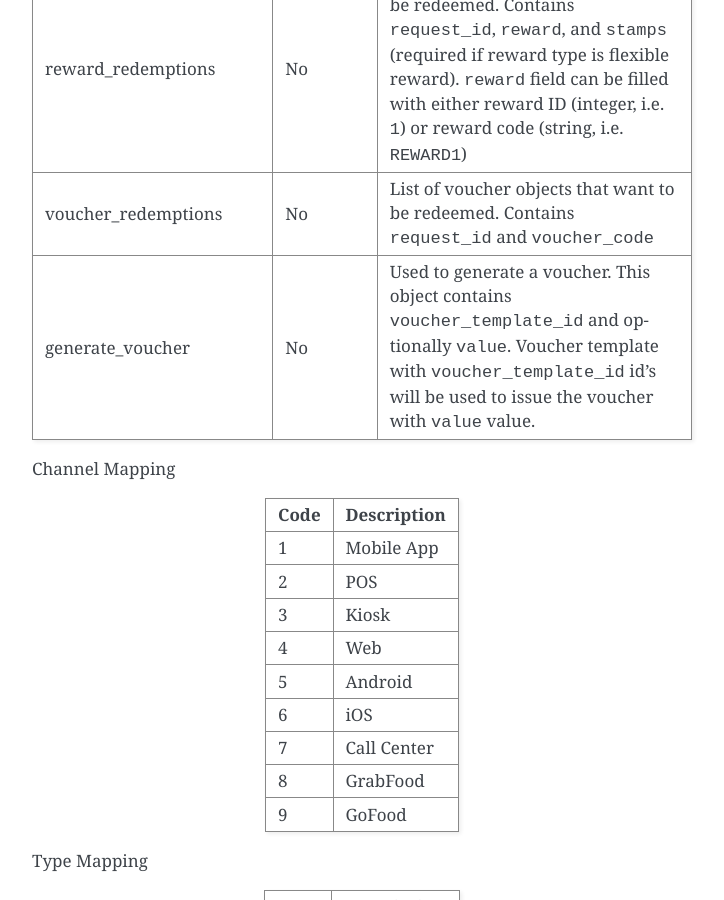
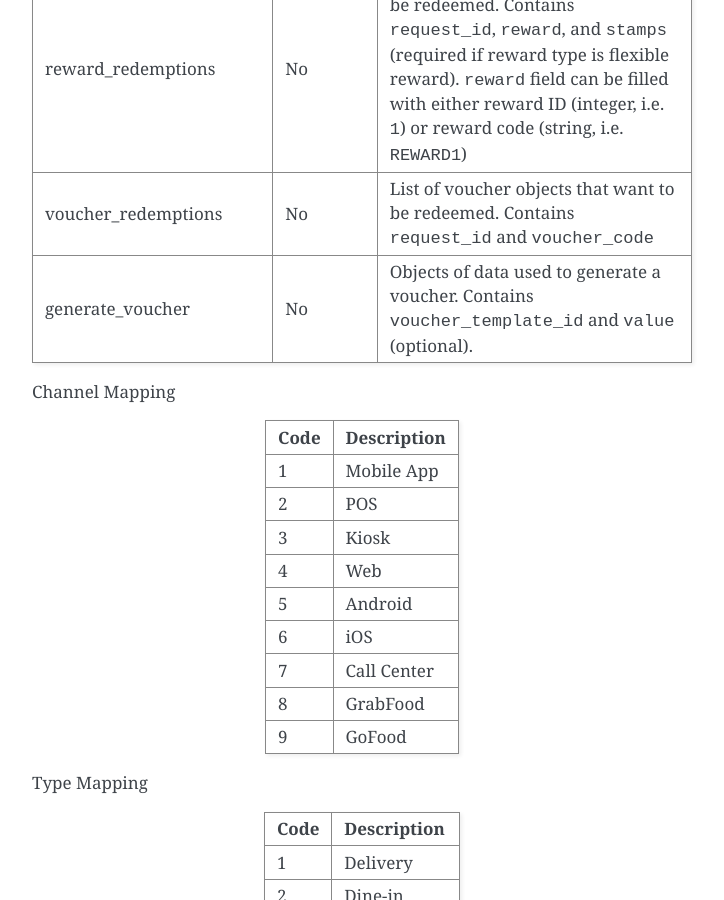
Before and after one commit to ui/stamps-api-docs, a Sphinx documentation site: the page built from source/transaction_api.rst, in a window 1280 px wide and 900 px high, scrolled down 7824 px. Shown: the whole window, without its empty margins (388-1112 px from the left). Built offline with Sphinx 7.4.7, drawn with Linux system fonts in a browser that asks for light colours; some of the changed text lies outside the part shown.

Commit message:
Update example and parameter table

```diff
--- a/source/transaction_api.rst
+++ b/source/transaction_api.rst
@@ -300,7 +300,7 @@ employee_code               No          Employee code of sender employee
 extra_data                  No          Additional data for further processing
 reward_redemptions          No          List of reward objects that want to be redeemed. Contains ``request_id``, ``reward``, and ``stamps`` (required if reward type is flexible reward). ``reward`` field can be filled with either reward ID (integer, i.e. ``1``) or reward code (string, i.e. ``REWARD1``)
 voucher_redemptions         No          List of voucher objects that want to be redeemed. Contains ``request_id`` and ``voucher_code``
-generate_voucher            No          Used to generate a voucher. This object contains ``voucher_template_id`` and optionally ``value``. Voucher template with ``voucher_template_id`` id's will be used to issue the voucher with ``value`` value.
+generate_voucher            No          Objects of data used to generate a voucher. Contains ``voucher_template_id`` and ``value`` (optional).
 =========================== =========== =======================
 
 Channel Mapping
```
Also changed, not shown: other parts of source/transaction_api.rst (+5 -1 lines).
